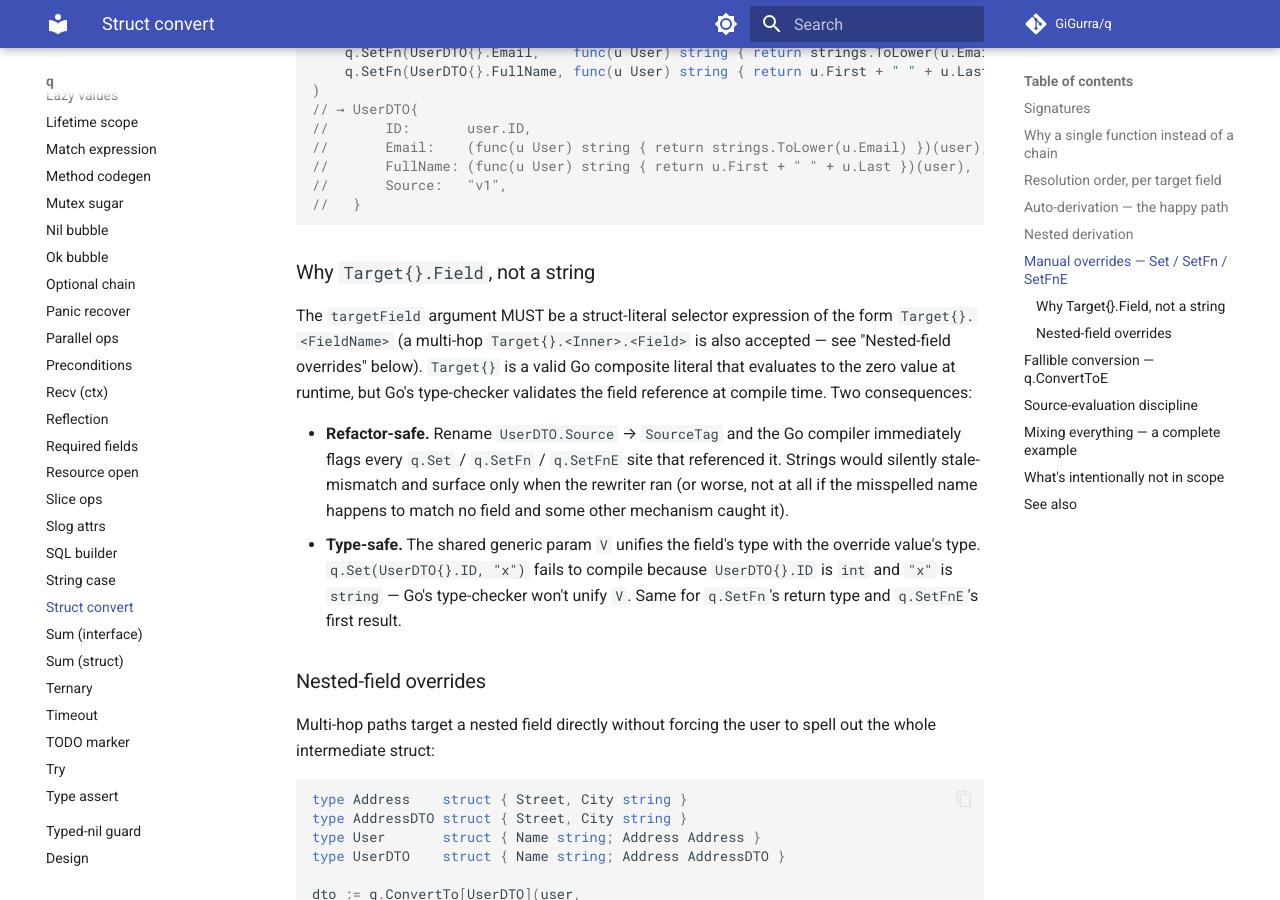
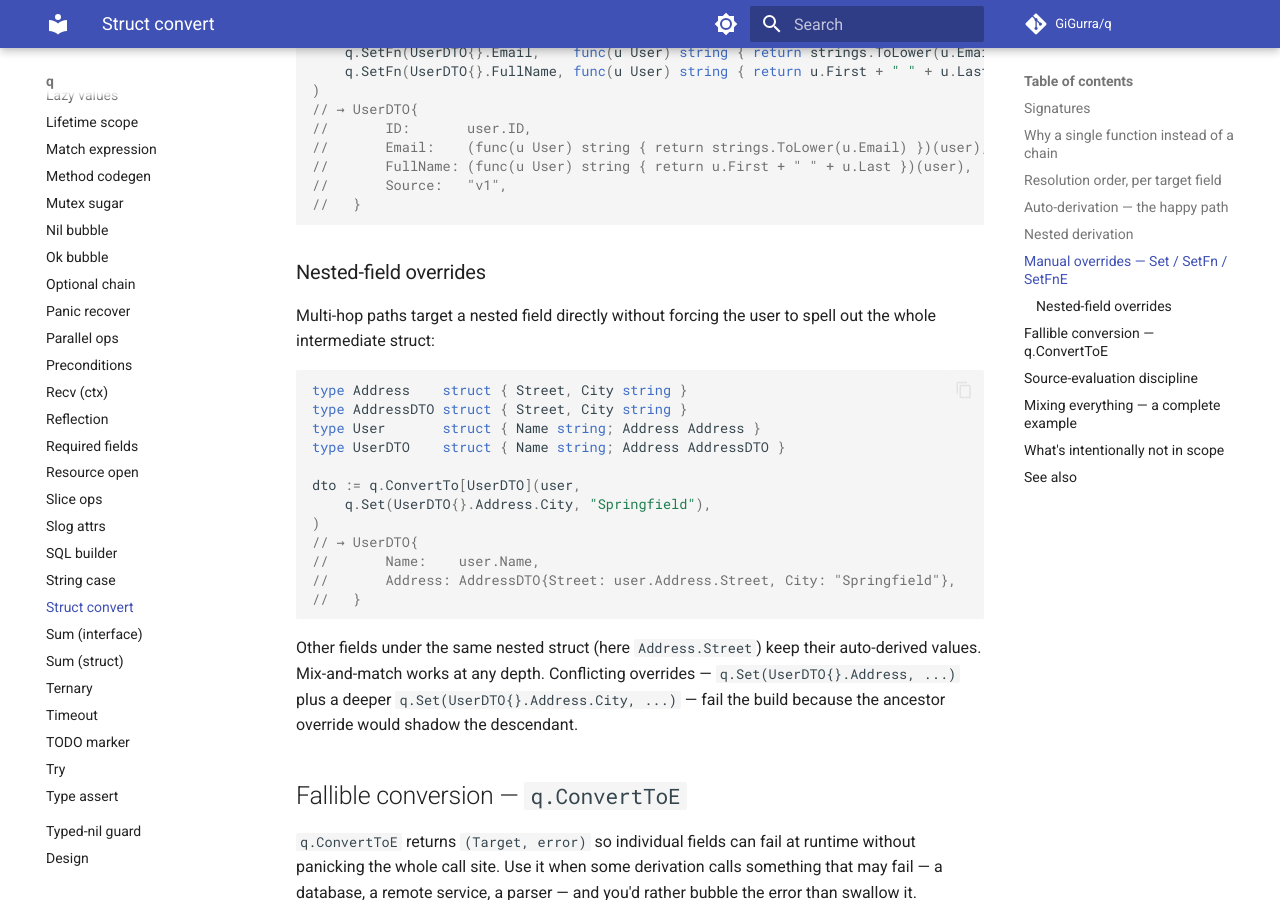
Before and after one commit to GiGurra/q, an MkDocs documentation site: the page built from docs/api/convert.md, in a window 1280 px wide and 900 px high, scrolled down 3179 px. Built offline with MkDocs 1.6.1 and Material for MkDocs 9.7.7, drawn with Linux system fonts in a browser that asks for light colours; comment, search, counter and statistics services are not loaded.

Commit message:
docs: drop the "Why Target{}.Field, not a string" section from convert.md
The justification was meta — readers don't need to be talked out of
strings since the surface doesn't accept them anyway. The signatures
table at the top already shows the typed argument.

Co-Authored-By: Claude Opus 4.7 (1M context) <noreply@anthropic.com>

````diff
--- a/docs/api/convert.md
+++ b/docs/api/convert.md
@@ -162,27 +162,6 @@ dto := q.ConvertTo[UserDTO](user,
 //       Source:   "v1",
 //   }
 ```
-
-### Why `Target{}.Field`, not a string
-
-The `targetField` argument MUST be a struct-literal selector
-expression of the form `Target{}.<FieldName>` (a multi-hop
-`Target{}.<Inner>.<Field>` is also accepted — see "Nested-field
-overrides" below). `Target{}` is a valid Go composite literal that
-evaluates to the zero value at runtime, but Go's type-checker
-validates the field reference at compile time. Two consequences:
-
-- **Refactor-safe.** Rename `UserDTO.Source` → `SourceTag` and the
-  Go compiler immediately flags every `q.Set` / `q.SetFn` /
-  `q.SetFnE` site that referenced it. Strings would silently
-  stale-mismatch and surface only when the rewriter ran (or worse,
-  not at all if the misspelled name happens to match no field and
-  some other mechanism caught it).
-- **Type-safe.** The shared generic param `V` unifies the field's
-  type with the override value's type. `q.Set(UserDTO{}.ID, "x")`
-  fails to compile because `UserDTO{}.ID` is `int` and `"x"` is
-  `string` — Go's type-checker won't unify `V`. Same for `q.SetFn`'s
-  return type and `q.SetFnE`'s first result.
 
 ### Nested-field overrides
 
````
